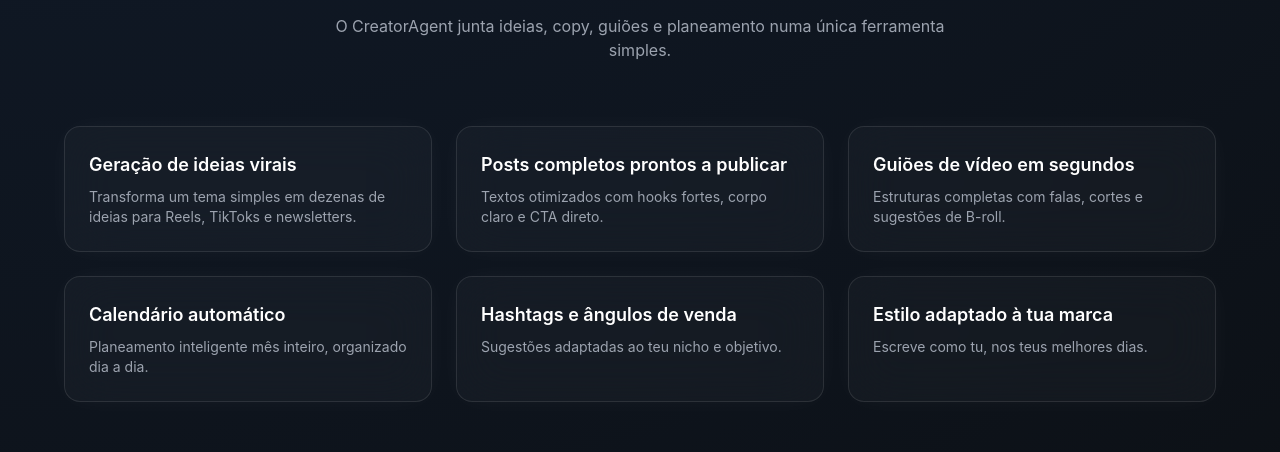
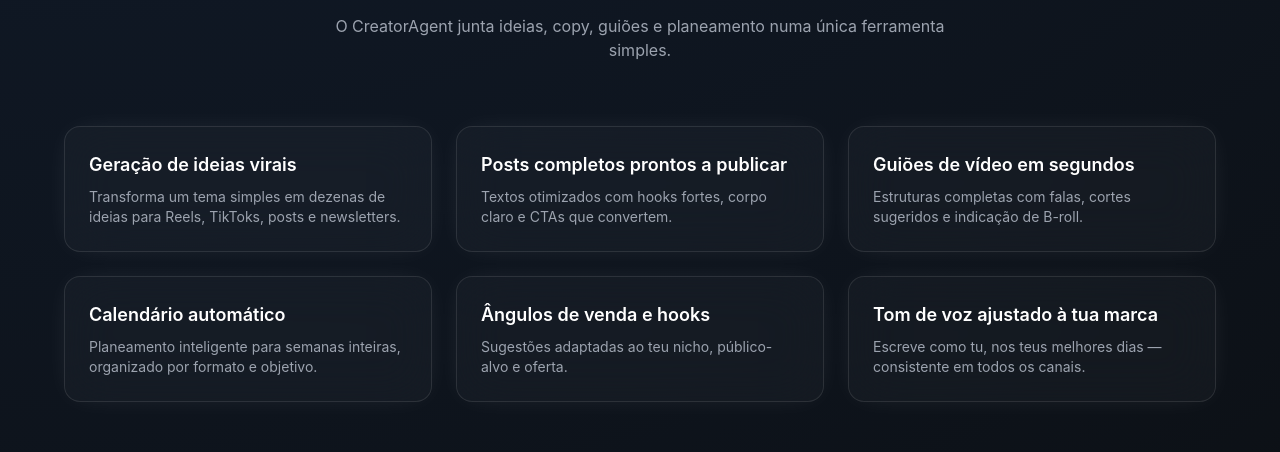
Before and after one commit to user0208308930298929832/creatoragentholder, a Next.js app: page / in a window 1280 px wide. Shown: the part 1413-1865 px from the top of the page. Built offline with nearby package versions, Linux system fonts and the light colour scheme.

Commit message:
Update Features.tsx

```diff
--- a/components/Features.tsx
+++ b/components/Features.tsx
@@ -2,27 +2,27 @@ export default function Features() {
   const features = [
     {
       title: "Geração de ideias virais",
-      desc: "Transforma um tema simples em dezenas de ideias para Reels, TikToks e newsletters."
+      desc: "Transforma um tema simples em dezenas de ideias para Reels, TikToks, posts e newsletters."
     },
     {
       title: "Posts completos prontos a publicar",
-      desc: "Textos otimizados com hooks fortes, corpo claro e CTA direto."
+      desc: "Textos otimizados com hooks fortes, corpo claro e CTAs que convertem."
     },
     {
       title: "Guiões de vídeo em segundos",
-      desc: "Estruturas completas com falas, cortes e sugestões de B-roll."
+      desc: "Estruturas completas com falas, cortes sugeridos e indicação de B-roll."
     },
     {
       title: "Calendário automático",
-      desc: "Planeamento inteligente mês inteiro, organizado dia a dia."
+      desc: "Planeamento inteligente para semanas inteiras, organizado por formato e objetivo."
     },
     {
-      title: "Hashtags e ângulos de venda",
-      desc: "Sugestões adaptadas ao teu nicho e objetivo."
+      title: "Ângulos de venda e hooks",
+      desc: "Sugestões adaptadas ao teu nicho, público-alvo e oferta."
     },
     {
-      title: "Estilo adaptado à tua marca",
-      desc: "Escreve como tu, nos teus melhores dias."
+      title: "Tom de voz ajustado à tua marca",
+      desc: "Escreve como tu, nos teus melhores dias — consistente em todos os canais."
     },
   ];
 
@@ -41,8 +41,8 @@ export default function Features() {
           <div
             key={i}
             className="p-6 rounded-2xl bg-white/[0.03] border border-white/10
-            backdrop-blur-xl shadow-[0_0_30px_-10px_rgba(255,255,255,0.08)]
-            text-left"
+              backdrop-blur-xl shadow-[0_0_30px_-12px_rgba(255,255,255,0.15)]
+              text-left"
           >
             <h3 className="text-white text-lg font-semibold">{f.title}</h3>
             <p className="text-gray-400 text-sm mt-2">{f.desc}</p>
```
